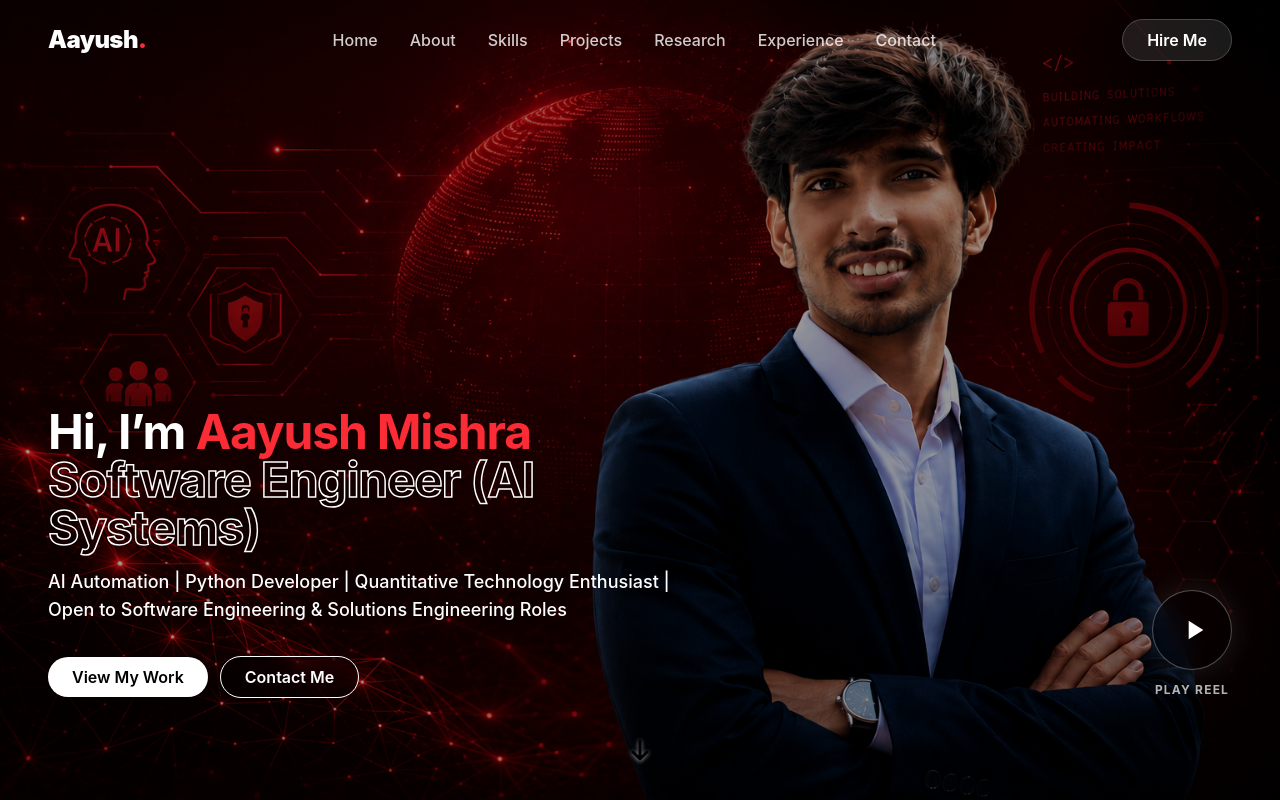
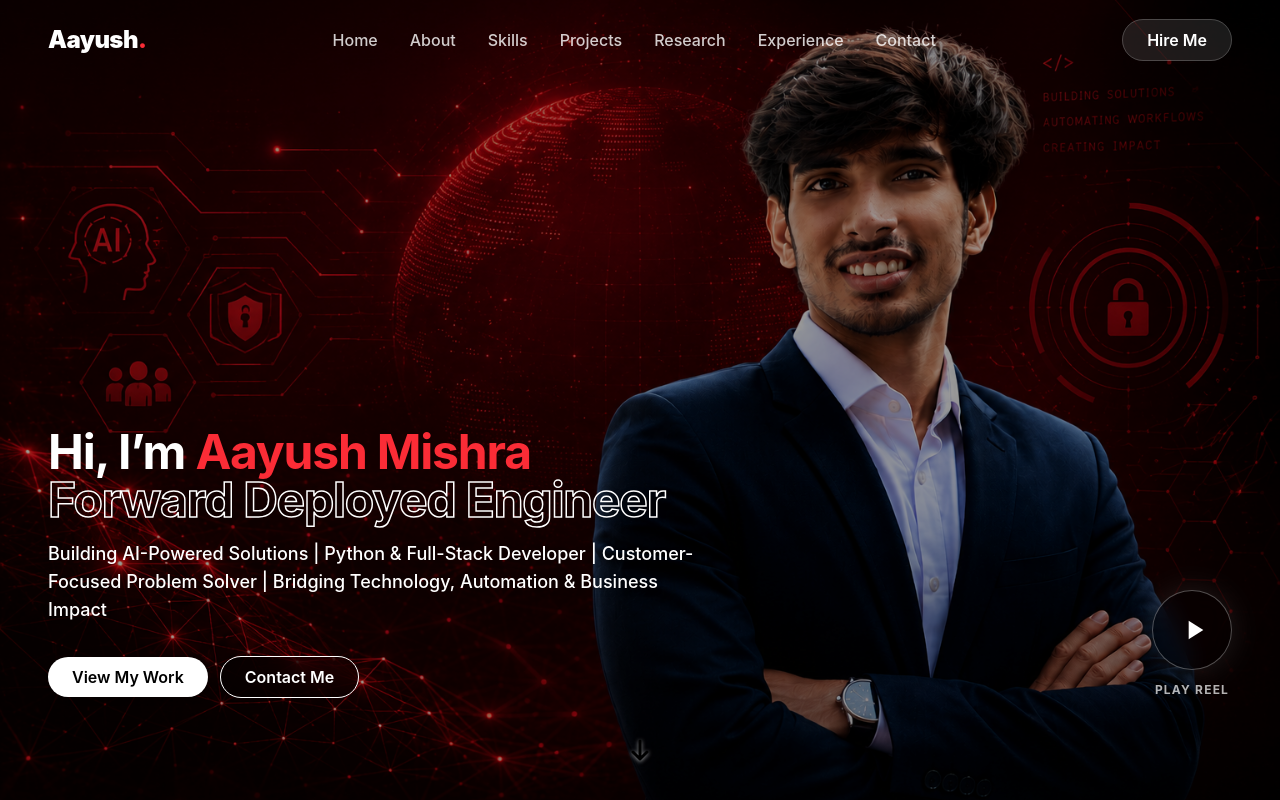
Before and after one commit to aayushmishra52/portfolio_2026, a React (Vite) app: page / in a window 1280 px wide. Shown: the top 800 px of the page. Built offline with nearby package versions, Linux system fonts and the light colour scheme.

Commit message:
to 'Forward Deployed Engineer'
Updated job title and description to reflect new role and focus.

```diff
--- a/src/components/Hero.jsx
+++ b/src/components/Hero.jsx
@@ -83,7 +83,7 @@ const Hero = () => {
             className="text-white text-3xl md:text-5xl font-bold mb-4 tracking-tight drop-shadow-lg"
           >
             Hi, I’m <span className="text-red-500">Aayush Mishra</span> <br />
-            <span className="text-transparent [-webkit-text-stroke:1px_white] md:[-webkit-text-stroke:1.5px_white]">Software Engineer (AI Systems)</span>
+            <span className="text-transparent [-webkit-text-stroke:1px_white] md:[-webkit-text-stroke:1.5px_white]">Forward Deployed Engineer</span>
           </h1>
 
           {/* Subheading */}
@@ -92,7 +92,7 @@ const Hero = () => {
             data-aos-delay="200"
             className="text-white text-sm md:text-lg font-medium mb-8 max-w-2xl drop-shadow-md opacity-90"
           >
-            AI Automation | Python Developer | Quantitative Technology Enthusiast | Open to Software Engineering & Solutions Engineering Roles
+            Building AI-Powered Solutions | Python & Full-Stack Developer | Customer-Focused Problem Solver | Bridging Technology, Automation & Business Impact
           </p>
 
           {/* Buttons */}
```
